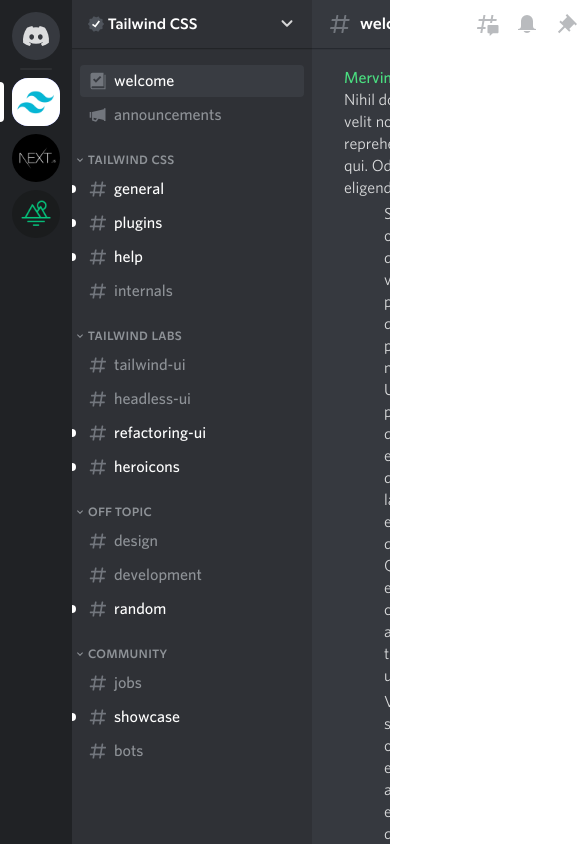
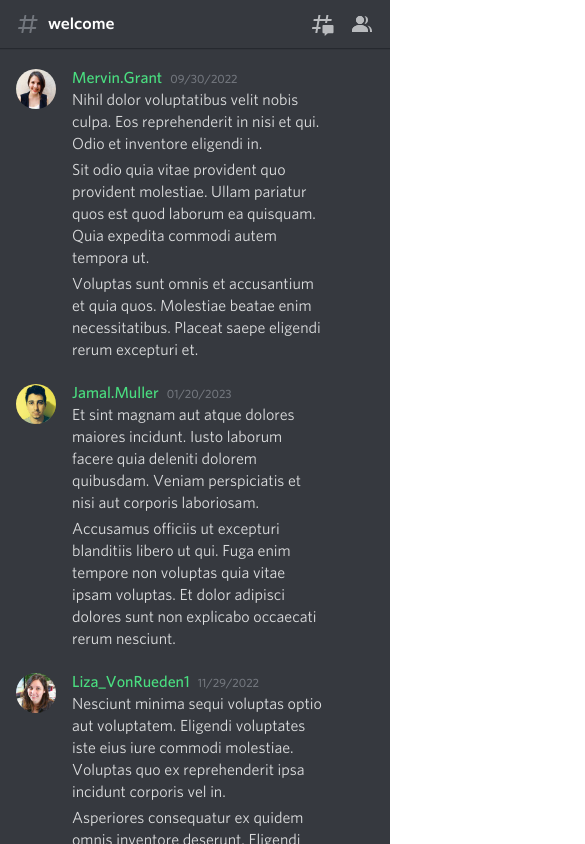
Before and after one commit to Kvaibhav01/discord-clone-tailwind-next13, a Next.js app: page /servers/1/channels/1 in a window 390 px wide. Shown: the top 844 px of the page, 585 px wide, since content can reach past the window. Built offline with nearby package versions, Linux system fonts and the light colour scheme.

Commit message:
Minor fixes and made it responsive

```diff
--- a/data.js
+++ b/data.js
@@ -3,9 +3,11 @@
 
 faker.seed(123);
 
-export const data = {
-  1: {
+export const data = [
+  {
+    id: 1,
     label: 'Tailwind CSS',
+    img: 'tailwind.png',
     categories: [
       {
         id: 1,
@@ -147,8 +149,10 @@
       },
     ],
   },
-  2: {
+  {
+    id: 2,
     label: 'Next.js',
+    img: 'next.png',
     categories: [
       {
         id: 6,
@@ -248,8 +252,10 @@
       },
     ],
   },
-  3: {
+  {
+    id: 3,
     label: 'Mirage JS',
+    img: 'mirage.png',
     categories: [
       {
         id: 9,
@@ -267,7 +273,7 @@
       },
     ],
   },
-};
+];
 
 function getMessages() {
   return [...Array(faker.datatype.number({ min: 7, max: 25 }))]
--- a/pages/_app.js
+++ b/pages/_app.js
@@ -4,24 +4,8 @@
 import { Discord } from '../components/icons';
 import '../styles/globals.css';
 import './../styles.css';
+import { data } from '../data';
 
-let servers = [
-  {
-    id: '1',
-    img: 'tailwind.png',
-    imgAlt: 'Tailwind CSS image',
-  },
-  {
-    id: '2',
-    img: 'next.png',
-    imgAlt: 'Next.js image',
-  },
-  {
-    id: '3',
-    img: 'mirage.png',
-    imgAlt: 'Mirage image',
-  },
-];
 function MyApp({ Component, pageProps }) {
   let router = useRouter();
 
@@ -38,16 +22,16 @@
       </Head>
       <div className='flex h-screen text-gray-100'>
         {/* Server selector */}
-        <div className='space-y-2 bg-gray-900 p-3'>
+        <div className='hidden space-y-2 bg-gray-900 p-3 md:block'>
           <NavLink href='/'>
             <Discord className='h-5 w-7' />
           </NavLink>
 
           <hr className='mx-2 rounded border-t-2 border-t-white/[0.06]' />
 
-          {servers.map((server) => (
+          {data.map((server) => (
             <NavLink
-              href={`/servers/${server.id}/channels/1`}
+              href={`/servers/${server.id}/channels/${server.categories[0].channels[0].id}`}
               key={server.id}
               active={+router.query.sid === +server.id}
             >
--- a/pages/servers/[sid]/channels/[cid].js
+++ b/pages/servers/[sid]/channels/[cid].js
@@ -8,8 +8,7 @@
   const [closedCategories, setClosedCategories] = useState([]);
 
   let router = useRouter();
-  let server = data[`${router.query.sid}`];
-
+  let server = data.find((server) => +server.id === +router.query.sid);
   let channel = server.categories
     .map((c) => c.channels)
     .flat()
@@ -27,7 +26,7 @@
   return (
     <>
       {/* Channel selector */}
-      <div className='flex w-60 flex-col bg-gray-800'>
+      <div className='hidden w-60 flex-col bg-gray-800 md:flex'>
         <button className='flex h-12 items-center px-4 font-title text-[15px] text-white shadow-sm transition hover:bg-gray-550/[0.16]'>
           <div className='relative mr-1 h-4 w-4'>
             <Icons.Verified className='absolute h-4 w-4 text-gray-550' />
@@ -38,7 +37,7 @@
         </button>
 
         <div className='flex-1 space-y-[21px] overflow-hidden pt-3 font-medium text-gray-300'>
-          {data['1'].categories.map((category) => (
+          {server.categories.map((category) => (
             <div key={category.id}>
               {category.label && (
                 <button
@@ -80,16 +79,28 @@
             </span>
           </div>
 
+          {/* Channel Description */}
           {channel.description && (
             <>
-              <div className='mx-2 h-6 w-px bg-white/[0.06]'></div>
-              <div className='mx-2 truncate text-sm font-medium text-gray-200'>
+              <div className='mx-2 hidden h-6 w-px bg-white/[0.06] md:block'></div>
+              <div className='mx-2 hidden truncate text-sm font-medium text-gray-200 md:block'>
                 {channel.description}
               </div>
             </>
           )}
 
-          <div className='ml-auto flex items-center'>
+          {/* Mobile Header Desktop */}
+          <div className='ml-auto flex items-center md:hidden'>
+            <button className='text-gray-200 hover:text-gray-100'>
+              <Icons.HashtagWithSpeechBubble className='mx-2 h-6 w-6' />
+            </button>
+            <button className='text-gray-200 hover:text-gray-100'>
+              <Icons.People className='mx-2 h-6 w-6' />
+            </button>
+          </div>
+
+          {/* Channel Header Desktop */}
+          <div className='ml-auto hidden items-center md:flex'>
             <button className='text-gray-200 hover:text-gray-100'>
               <Icons.HashtagWithSpeechBubble className='mx-2 h-6 w-6' />
             </button>
@@ -123,6 +134,7 @@
             </button>
           </div>
         </div>
+
         <div className='flex-1 overflow-y-scroll'>
           {channel.messages.map((message, index) => (
             <div key={message.id}>
@@ -147,6 +159,8 @@
   //? Using `+` to coerce strings to numbers
   let active = +channel.id === +router.query.cid;
 
+  let server = data.find((server) => +server.id === +router.query.sid);
+
   let state = active
     ? 'active'
     : channel.unread
@@ -162,7 +176,7 @@
   };
 
   return (
-    <Link href={`/servers/1/channels/${channel.id}`}>
+    <Link href={`/servers/${server.id}/channels/${channel.id}`}>
       <a
         className={`${classes[state]} group relative mx-2 flex items-center rounded px-2 py-1`}
       >
```
